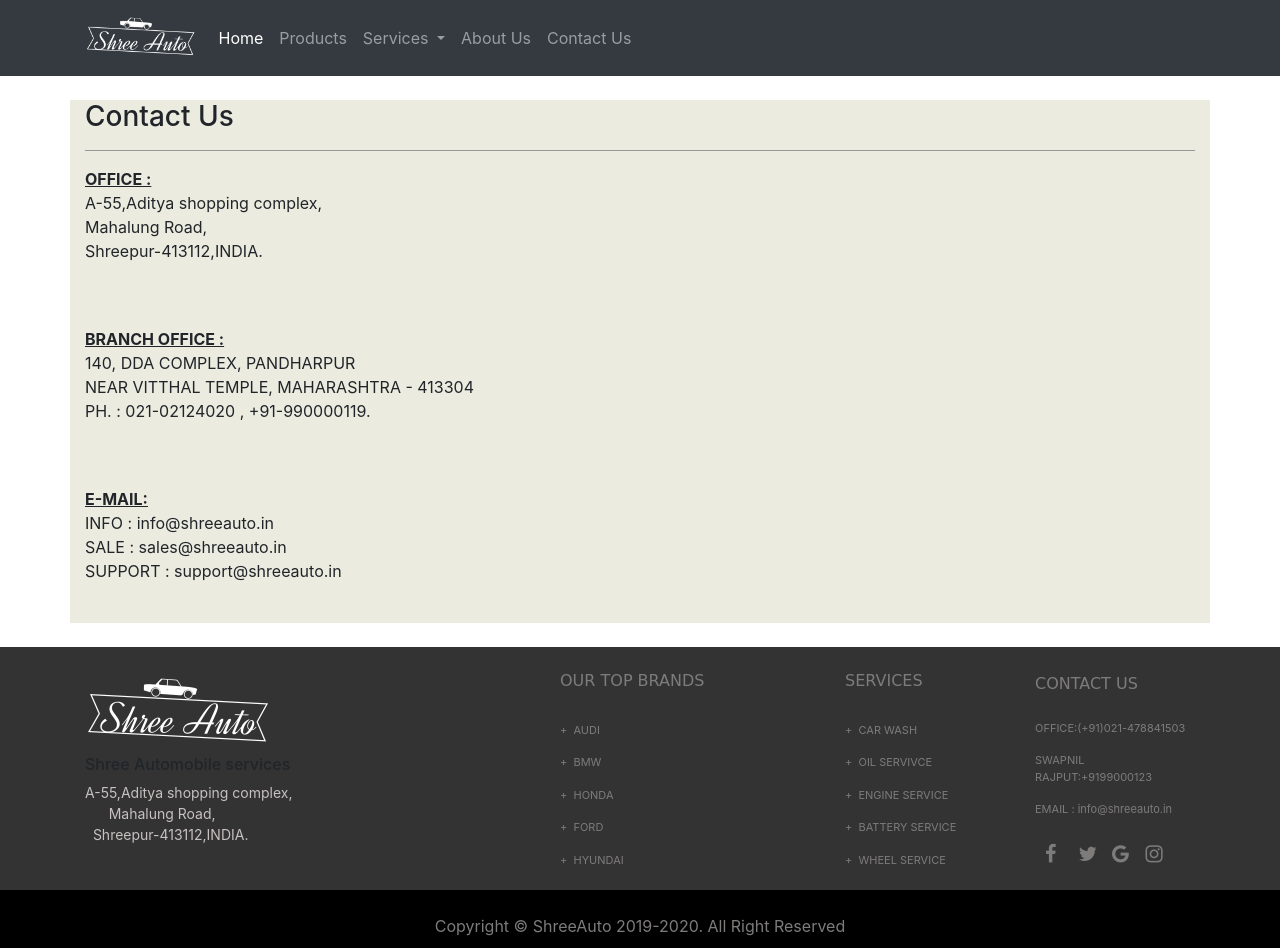
After one commit to swapnil-rajput/Shree_Automobile, a Django app: page /contact_us/ in a window 1280 px wide. The commit adds this page. Run offline with Django 3.2, Linux system fonts and the light colour scheme; some libraries are stand-ins or nearby versions; some web fonts are replaced.

Commit message:
contact added

```diff
--- a/Automobile_project/urls.py
+++ b/Automobile_project/urls.py
@@ -25,7 +25,9 @@ urlpatterns = [
     path('register/', views.register_page, name='register'),
     path('login/', views.login_page, name='login'),
     path('products/', views.products, name='products'),
-    path('about_us/', views.about_us, name='about_us')
+    path('about_us/', views.about_us, name='about_us'),
+    path('contact_us/', views.contact_us, name='contact_us'),
+
 ]
 if settings.DEBUG:
     urlpatterns += static(settings.STATIC_URL, document_root=settings.STATIC_ROOT)
--- /dev/null
+++ b/templates/contact.html
@@ -0,0 +1,51 @@
+{% include 'navbar.html' %}
+<html>
+    <head>
+        <title>{% block title %}Contact Us{% endblock title %}</title>
+        <style>
+            hr{
+                background-color:darkgrey;
+            }
+        </style>
+    </head>
+    <body>
+        {% block header %}
+
+        {% endblock header %}
+
+<br>
+<div class="container" style="background-color: #ebebe0";>
+    <div class= "content">
+        <h3>Contact Us</h3>
+        <hr>
+
+   <b> <u>OFFICE :</u></b>
+   <p>
+    A-55,Aditya shopping complex,<br>
+      Mahalung Road,<br>
+    Shreepur-413112,INDIA.
+    </p>
+<br><br>
+    <b><u>BRANCH OFFICE :</u></b>
+    <p>
+    140, DDA COMPLEX, PANDHARPUR<br>
+    NEAR VITTHAL TEMPLE,
+    MAHARASHTRA - 413304<br>
+    PH. : 021-02124020 , +91-990000119.
+    </p>
+<br><br>
+    <b><u>E-MAIL:</u></b>
+    <p>
+    INFO : info@shreeauto.in <br>
+    SALE : sales@shreeauto.in<br>
+    SUPPORT : support@shreeauto.in<br>
+    </p>
+    </div>
+    <br>
+</div><br>
+        {% include 'footer.html' %}
+        {% block footer %}
+
+        {% endblock footer %}
+    </body>
+</html>
--- a/templates/navbar.html
+++ b/templates/navbar.html
@@ -47,7 +47,7 @@
         <a class="nav-link" href="{% url 'about_us' %}">About Us</a>
       </li>
       <li class="nav-item">
-        <a class="nav-link" href="#">Contact Us</a>
+        <a class="nav-link" href="{% url 'contact_us' %}">Contact Us</a>
       </li>
           </ul>
   </div>
--- a/webApp/views.py
+++ b/webApp/views.py
@@ -54,3 +54,7 @@ def products(request):
 
 def about_us(request):
     return render(request, 'about.html')
+
+
+def contact_us(request):
+    return render(request, 'contact.html')
```
